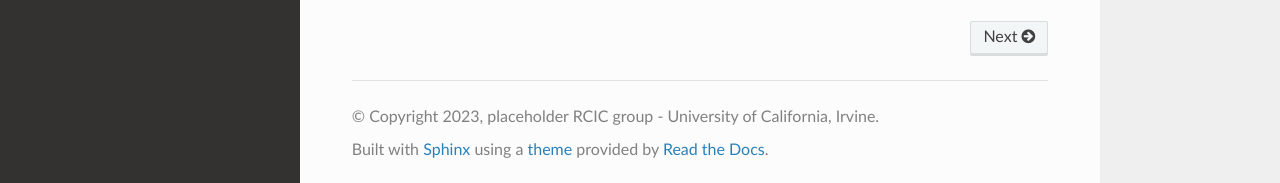
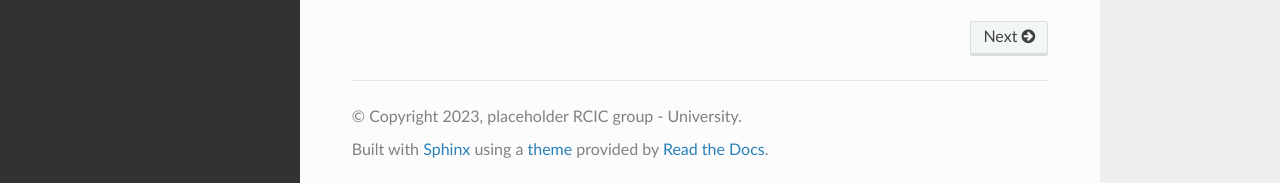
Before and after one commit to nadyawilliams/rtd-tutorial, a Sphinx documentation site: the page built from docs/source/index.rst, in a window 1280 px wide and 900 px high, scrolled down 678 px. Shown: the part 714-897 px from the top of the window. Built offline with Sphinx 7.4.7 and the Read the Docs theme 2.0.0, drawn with Linux system fonts in a browser that asks for light colours.

Commit message:
placeholder for copyright

```diff
--- a/docs/source/conf.py
+++ b/docs/source/conf.py
@@ -3,7 +3,7 @@
 # -- Project information
 
 project = u'YAML2RPM'
-copyright = u'2023, placeholder RCIC group - University of California, Irvine'
+copyright = u'2023, placeholder RCIC group - University'
 author = u'RCIC'
 
 release = '0.1'
```
